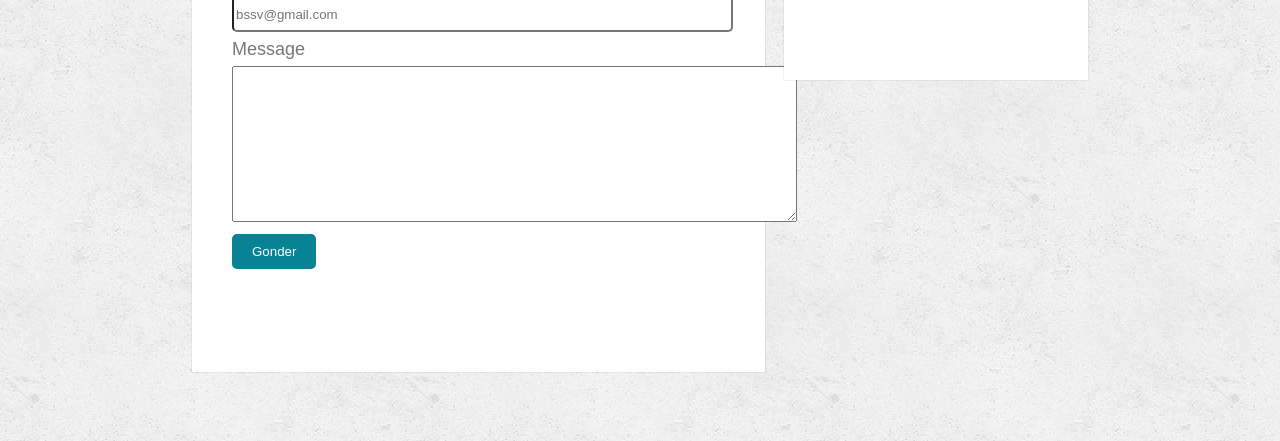
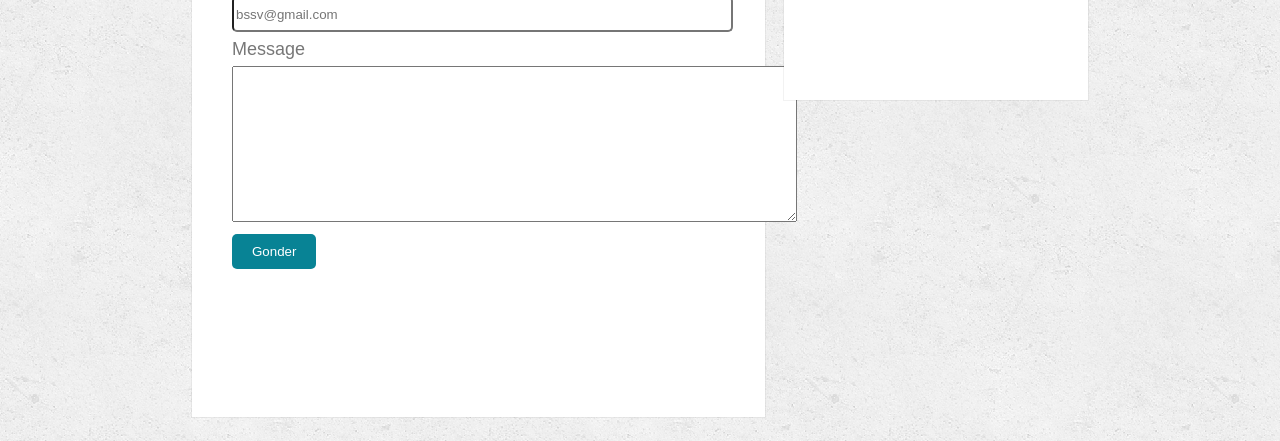
Before and after one commit to bekteresedov/blog-app-flex, a plain HTML site: page contact.html in a window 1280 px wide. Shown: the part 359-800 px from the top of the page. Drawn offline with Linux system fonts and the light colour scheme.

Commit message:
added project

```diff
--- a/contact.html
+++ b/contact.html
@@ -33,7 +33,7 @@
     <!-- header -->
 
     <!-- section -->
-    <div class="section-container" style="height: 83vh">
+    <div class="section-container" style="height: 90vh">
       <section class="left-section">
         <h1>Contact</h1>
         <form action="">
```
